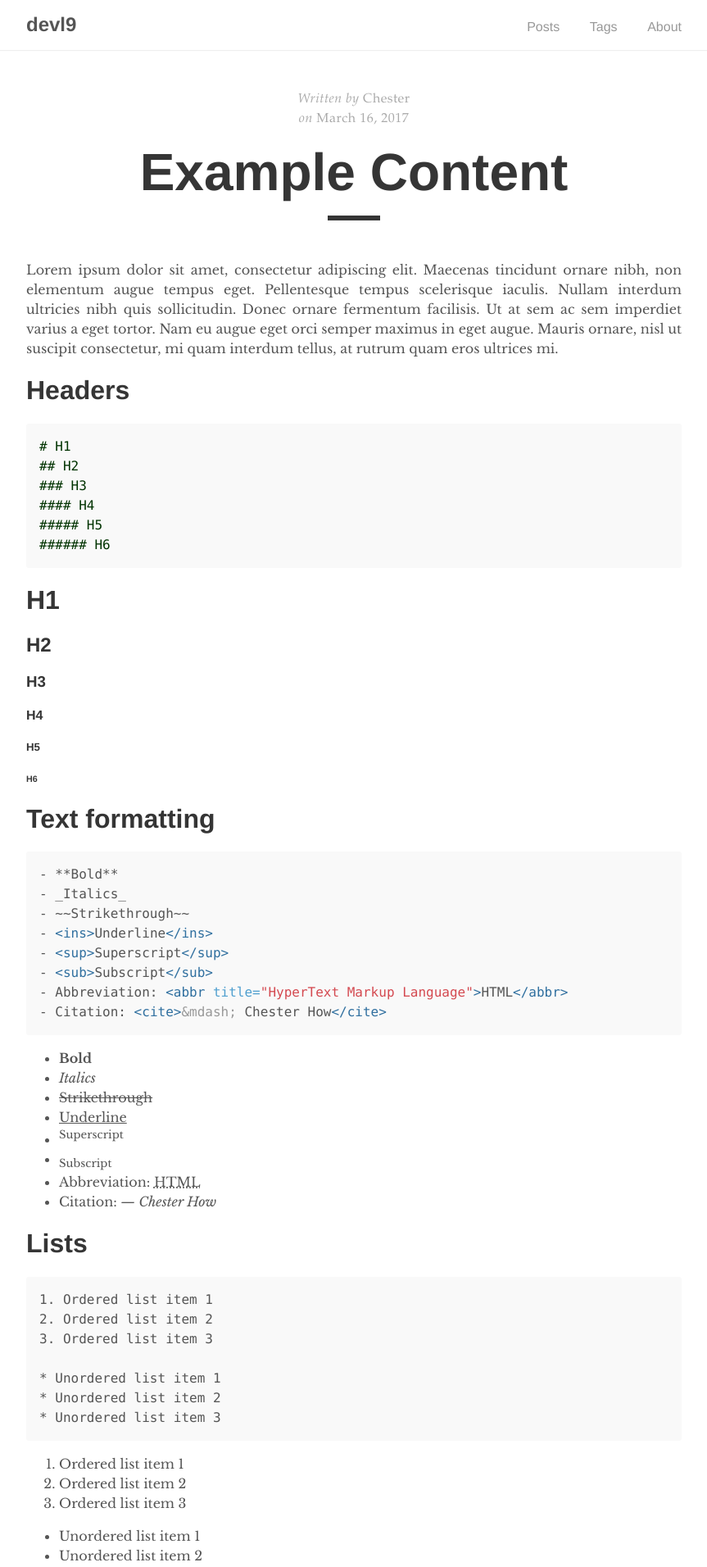
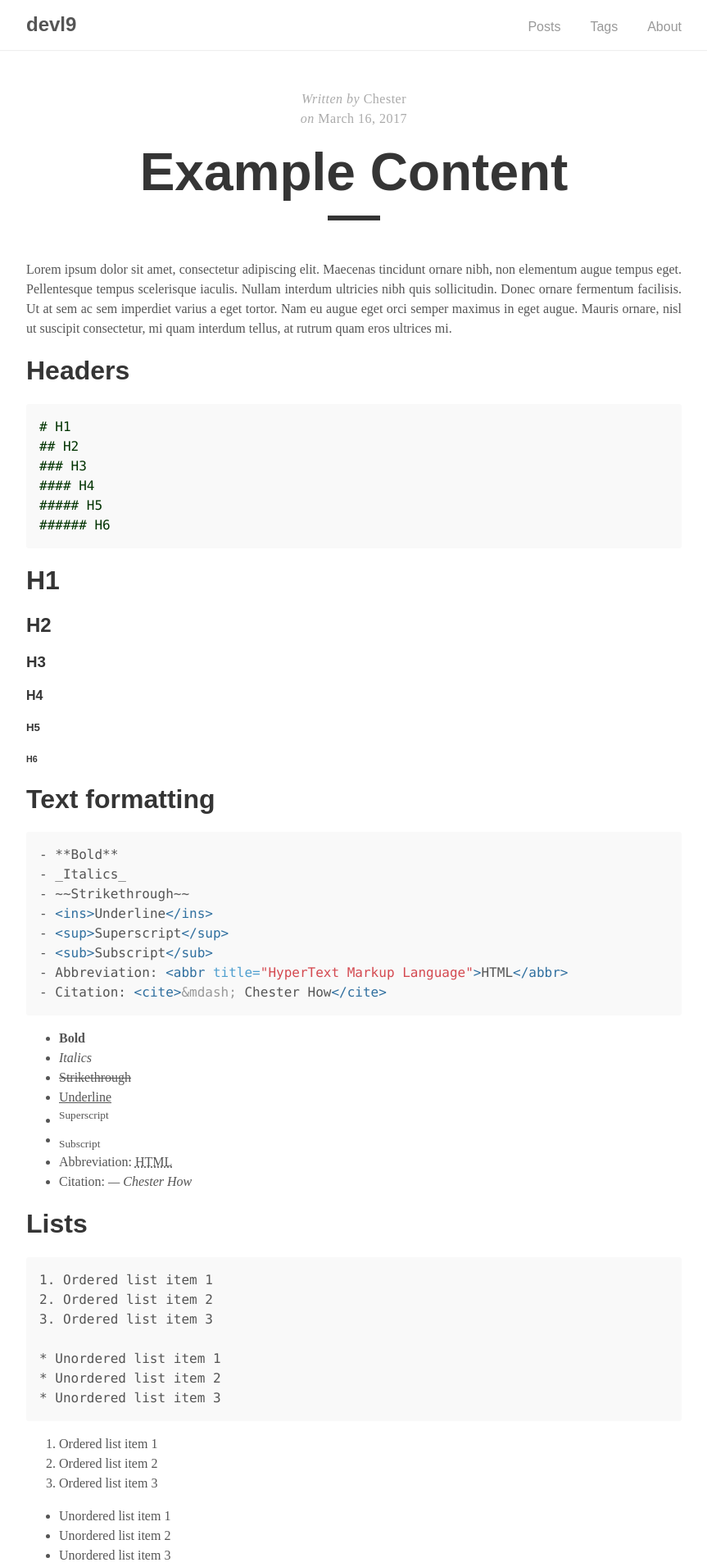
Before and after one commit to devl9/devl9.github.io, a Jekyll site: the page built from _posts/2017-03-16-example-content.md, in a window 1280 px wide. Shown: the top 1912 px of the page at 82% size, without its empty margins (208-1071 px from the left). Built offline with Jekyll 4.4.1, drawn with Linux system fonts in a browser that asks for light colours.

Commit message:
Update _variables.scss

```diff
--- a/_sass/tale/_variables.scss
+++ b/_sass/tale/_variables.scss
@@ -11,9 +11,9 @@ $shadow-color: rgba(0, 0, 0, .2) !default;
 $code-color: #bf616a !default;
 
 // Fonts
-$serif-primary: 'Libre Baskerville', 'Times New Roman', Times, serif !default;
-$serif-secondary: Palatino, 'Palatino LT STD', 'Palatino Linotype', 'Book Antiqua', 'Georgia', serif !default;
-$sans-serif: 'Helvetica Neue', 'Segoe UI', Helvetica, Arial, sans-serif !default;
+$serif-primary: 'Overpass Mono', serif !default;
+$serif-secondary: 'Overpass Mono', serif !default;
+$sans-serif: 'Overpass Mono', sans-serif !default;
 $monospaced: Menlo, Monaco, monospace !default;
 
 @mixin box-sizing($type: border-box) {
```
